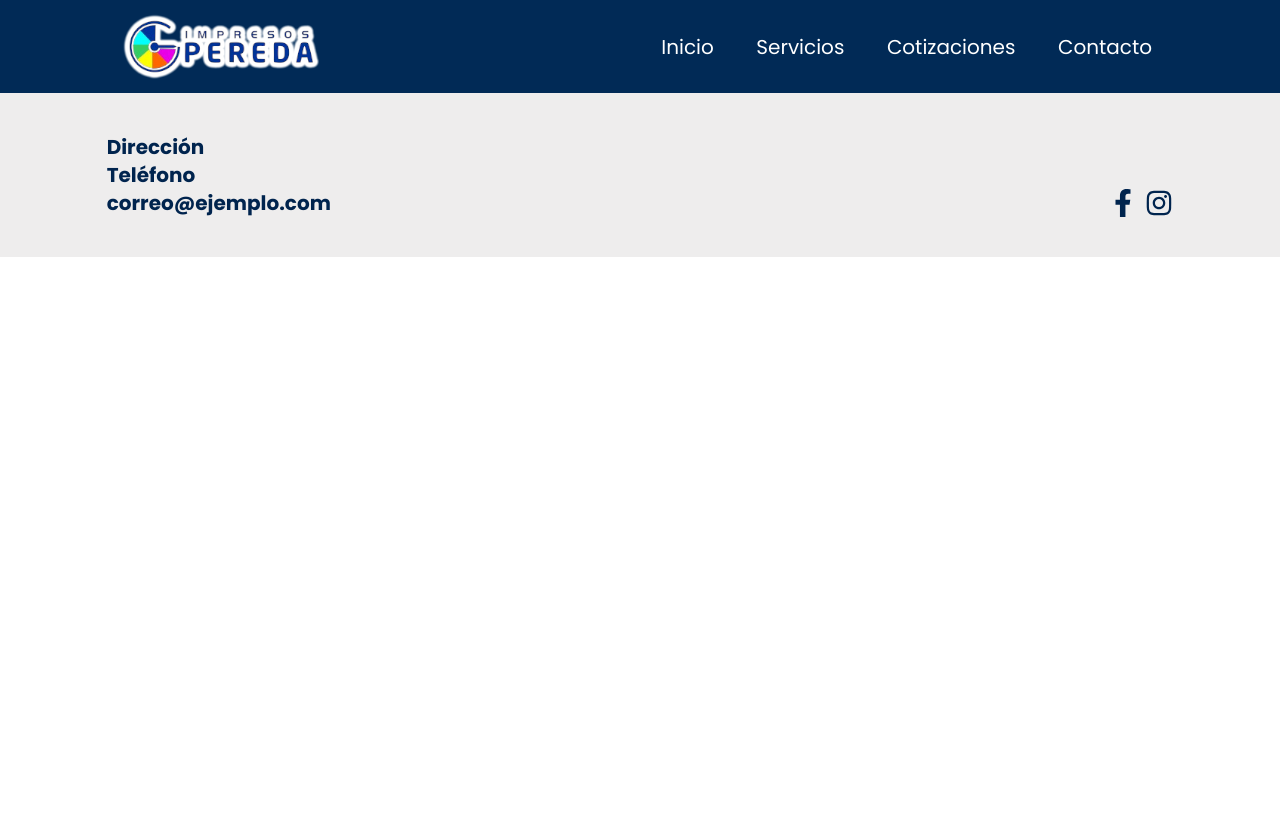
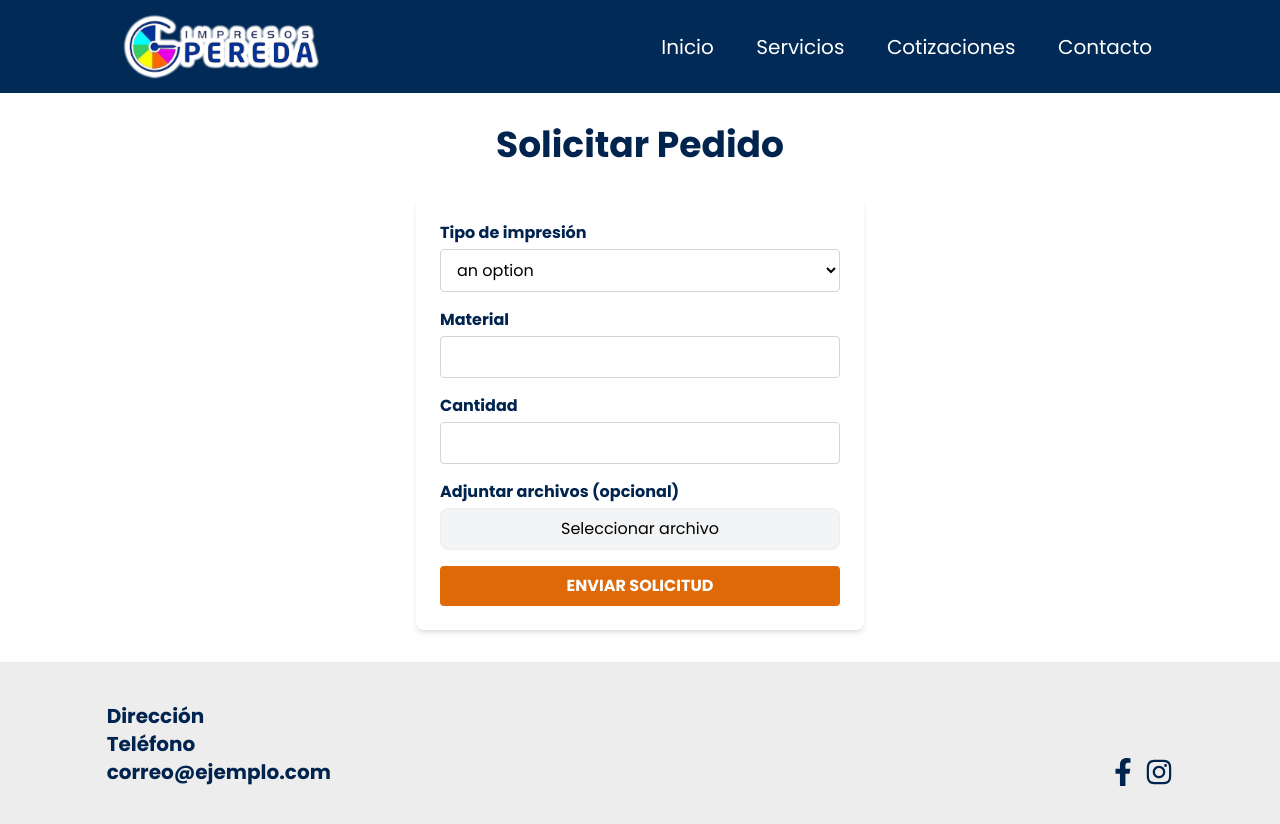
Before and after one commit to JaniraLlicahua/PW-Imprenta-Pereda, a React (Vite) app: page /solicitar-pedido in a window 1280 px wide. Before the commit the page ends 800 px from the top, so only its background shows below. Built offline with nearby package versions, Linux system fonts and the light colour scheme.

Commit message:
faltan 3 vistas

```diff
--- a/src/App.jsx
+++ b/src/App.jsx
@@ -7,6 +7,7 @@ import Home from "./pages/Home";
 import Services from "./pages/Services";
 import Quotes from "./pages/Quotes";
 import Contact from "./pages/Contact";
+import RequestOrder from "./pages/RequestOrder";
 
 function App() {
   return (
@@ -14,6 +15,7 @@ function App() {
       <Navbar />
       <Routes>
         <Route path="/" element={<Home />} />
+        <Route path="/solicitar-pedido" element={<RequestOrder />} />
         <Route path="/servicios" element={<Services />} />
         <Route path="/cotizaciones" element={<Quotes />} />
         <Route path="/contacto" element={<Contact />} />
--- a/src/pages/Home.jsx
+++ b/src/pages/Home.jsx
@@ -1,3 +1,5 @@
+import { Link } from "react-router-dom";
+
 const Home = () => {
   const services = [
     { id: 1, title: "Servicio 1" },
@@ -13,9 +15,12 @@ const Home = () => {
             Solicita tu pedido
             <br className="hidden md:block" /> ahora
           </h1>
-          <button className="px-8 py-3 bg-[var(--orange-main)] hover:bg-orange-600 transition text-white font-semibold rounded-md shadow-lg">
+          <Link
+            to="/solicitar-pedido"
+            className="px-8 py-3 bg-[var(--orange-main)] hover:bg-orange-600 transition text-white font-semibold rounded-md shadow-lg"
+          >
             SOLICITA AHORA
-          </button>
+          </Link>
         </div>
       </div>
 
--- a/src/pages/Quotes.jsx
+++ b/src/pages/Quotes.jsx
@@ -107,8 +107,13 @@ const Cotizaciones = () => {
           </div>
 
           <div>
-            <label className="block mb-1 text-sm font-medium">Archivo</label>
-            <input type="file" className="w-full" />
+            <label
+              htmlFor="file-upload"
+              className="cursor-pointer border border-[var(--gray-main)] py-2 px-3 rounded-lg bg-gray-100 inline-block"
+            >
+              Seleccionar archivo
+            </label>
+            <input id="file-upload" type="file" className="hidden" />
           </div>
 
           <button
--- /dev/null
+++ b/src/pages/RequestOrder.jsx
@@ -0,0 +1,70 @@
+const RequestOrder = () => {
+  return (
+    <div>
+      <h1 className="text-4xl font-bold mt-8 text-center text-[var(--blue-main)]">
+        Solicitar Pedido
+      </h1>
+      <div className="bg-opacity-70 p-6 rounded-lg max-w-md mx-auto shadow-md backdrop-blur-sm my-8">
+        <form className="flex flex-col space-y-4">
+          <div>
+            <label className="block text-[var(--blue-main)] font-semibold mb-1">
+              Tipo de impresión
+            </label>
+            <select className="w-full border border-gray-300 rounded px-3 py-2 focus:outline-none">
+              <option disabled selected>
+                an option
+              </option>
+              <option value="digital">Digital</option>
+              <option value="offset">Offset</option>
+              {/* Puedes agregar más opciones aquí */}
+            </select>
+          </div>
+
+          <div>
+            <label className="block text-[var(--blue-main)] font-semibold mb-1">
+              Material
+            </label>
+            <input
+              type="text"
+              className="w-full border border-gray-300 rounded px-3 py-2 focus:outline-none"
+            />
+          </div>
+
+          <div>
+            <label className="block text-[var(--blue-main)] font-semibold mb-1">
+              Cantidad
+            </label>
+            <input
+              type="number"
+              className="w-full border border-gray-300 rounded px-3 py-2 focus:outline-none"
+            />
+          </div>
+
+          <div>
+            <label className="block text-[var(--blue-main)] font-semibold mb-1">
+              Adjuntar archivos (opcional)
+            </label>
+            <div>
+              <label
+                htmlFor="file-upload"
+                className="cursor-pointer w-full text-center border border-[var(--gray-main)] py-2 px-3 rounded-lg bg-gray-100 inline-block"
+              >
+                Seleccionar archivo
+              </label>
+              <input id="file-upload" type="file" className="hidden" />
+            </div>
+          </div>
+
+          <button
+            type="submit"
+            className="bg-[var(--orange-main)] text-white font-bold py-2 rounded transition duration-300"
+          >
+            ENVIAR SOLICITUD
+          </button>
+        </form>
+      </div>
+    </div>
+  );
+};
+
+export default RequestOrder;
```
